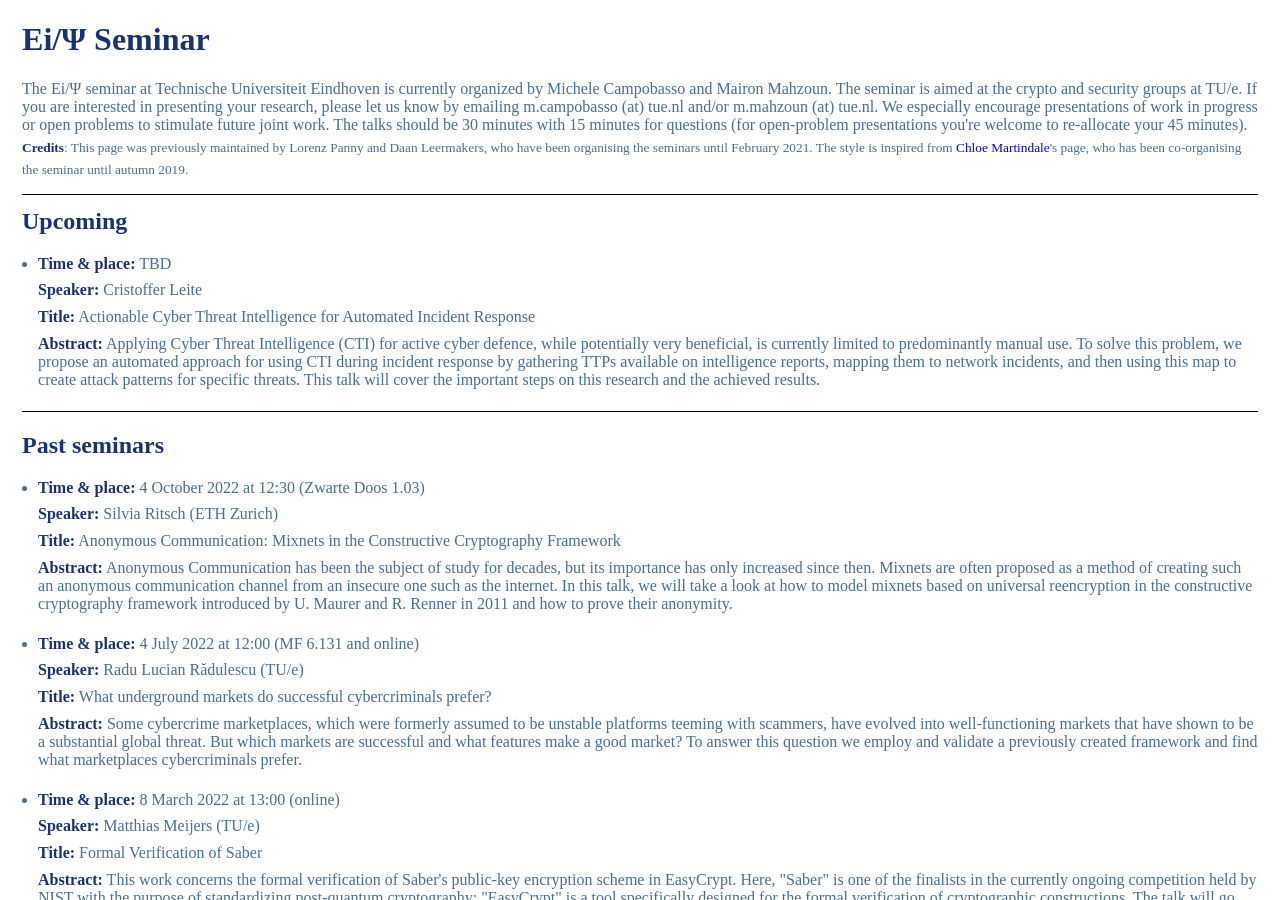
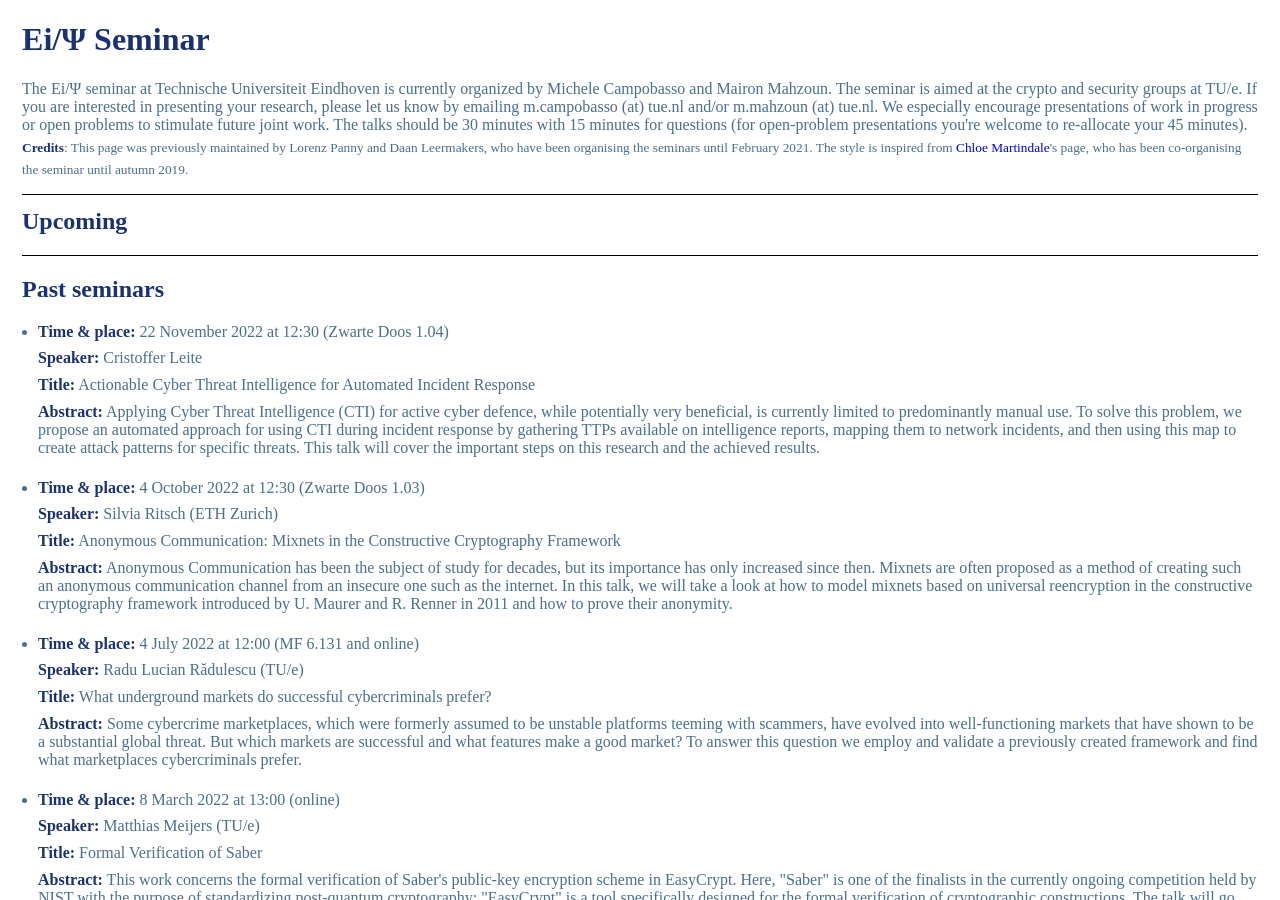
Before and after one commit to michelecampobasso/michelecampobasso.github.io, a Jekyll site: the page eipsi/index.html, which Jekyll copies as it is, in a window 1280 px wide and 900 px high. Built offline with Jekyll 4.4.1, drawn with Linux system fonts in a browser that asks for light colours; some web fonts are replaced; formulas are drawn with MathJax 3.

```diff
--- a/Gemfile
+++ b/Gemfile
@@ -32,6 +32,5 @@ end
 gem "webrick"
 # gem 'eventmachine', :git => 'git://github.com/eventmachine/eventmachine.git',
 # :branch => 'master'
-
-gem 'eventmachine', :git => 'https://github.com/eventmachine/eventmachine.git',
-:branch => 'master'
+gem 'eventmachine', '1.2.7', git: 'https://github.com/eventmachine/eventmachine.git', tag:
+'v1.2.7'
--- a/_layouts/single.html
+++ b/_layouts/single.html
@@ -60,17 +60,18 @@ layout: default
                <!-- Awards badge -->
                {% if page.award and page.award != "" and page.award_link and page.award_link != "" %}
                <a href="{{ page.award_link }}" class="btn btn--award" target="_blank" rel="noopener noreferrer"><i class="fa fa-star" aria-hidden="true"></i>{{ page.award }}</a>
+               <br>
                {% elsif page.award and page.award != "" %}
                <a class="btn btn--award" target="_blank" rel="noopener noreferrer"><i class="fa fa-star" aria-hidden="true"></i> {{ page.award }}</a>
+               <br>
                {% endif %}
-               <br>
                <!--{% if page.publisher_link %}<a href="{{ page.publisher_link }}" class="btn btn--pdf" target="_blank" rel="noopener noreferrer"><i class="fa fa-file-pdf-o" aria-hidden="true"></i> Publisher link</a>{% endif %}
                   {% if page.pre_print_link %}<a href="{{ page.pre_print_link }}" class="btn btn--pdf"><i class="fa fa-file-pdf-o" aria-hidden="true"></i> Pre-print direct link</a>{% endif %}
                   {% if page.open_access_link %}<a href="{{ page.open_access_link }}" class="btn btn--pdf-light"><i class="fa fa-file-pdf-o" aria-hidden="true"></i> arXiv.org</a>{% endif %}
                   {% if page.white_paper_publisher_link %}<a href="{{ page.white_paper_publisher_link }}" class="btn btn--success"><i class="fas fa-external-link-alt" aria-hidden="true"></i> Publisher link</a>{% endif %}
                   {% if page.publisher_link %}<a href="{{ page.open_access_link }}" class="btn btn--pdf" target="_blank" rel="noopener noreferrer"><i class="fa fa-file-pdf-o" aria-hidden="true"></i> Publisher PDF</a>{% endif %}-->
                {% if page.open_access_link %}<a href="{{ page.open_access_link }}" target="_blank" class="btn btn--pdf"><i class="fa fa-file-pdf-o" aria-hidden="true"></i> PDF</a>{% endif %}
-               <!--{% if page.pre_print_link %}<a href="{{ page.pre_print_link }}" class="btn btn--pdf"><i class="fa fa-file-pdf-o" aria-hidden="true"></i> Pre-print</a>{% endif %}-->
+               {% if page.pre_print_link %}<a href="{{ page.pre_print_link }}" class="btn btn--pdf"><i class="fa fa-file-pdf-o" aria-hidden="true"></i> Pre-print</a>{% endif %}
                {% if page.white_paper_publisher_link %}<a href="{{ page.white_paper_publisher_link }}" class="btn btn--success"><i class="fas fa-external-link-alt" aria-hidden="true"></i> External link</a>{% endif %}
                {% if page.database %}<a href="{{ page.database }}" class="btn btn--success"><i class="fa fa-database" aria-hidden="true"></i> Datasets</a>{% endif %}
                {% if page.source %}<a href="{{ page.source }}" class="btn btn--success"><i class="fa fa-code" aria-hidden="true"></i> Source code</a>{% endif %}
--- a/_sass/_buttons.scss
+++ b/_sass/_buttons.scss
@@ -96,7 +96,7 @@ savespace {
     border-color: $info-color !important;
     border-width: 2px !important;
     padding: 0em 0.3em !important;
-    font-size: $type-size-7;
+    font-size: $type-size-6;
     &:hover {
       color: mix(#0000FF, $info-color, 70%) !important;
       background-color: mix(#FFF, $info-color, 70%) !important;
@@ -119,7 +119,7 @@ savespace {
   &--positive {
     background-color: $success-color;
     padding: 0em 0.3em !important;
-    font-size: $type-size-7;
+    font-size: $type-size-6;
 
     &:hover {
       background-color: mix(#000, $success-color, 20%);
@@ -133,7 +133,7 @@ savespace {
     background-color: mix(#FFF, $success-color, 90%) !important;
     border-color: $success-color !important;
     padding: 0em 0.3em !important;
-    font-size: $type-size-7;
+    font-size: $type-size-6;
 
     &:hover {
       color: mix(#208F20, $success-color, 70%) !important;
@@ -148,7 +148,7 @@ savespace {
     background-color: mix(#FFF, $video-color, 90%) !important;
     border-color: $video-color !important;
     padding: 0em 0.3em !important;
-    font-size: $type-size-7;
+    font-size: $type-size-6;
 
     &:hover {
       color: mix(#000, $video-color, 80%) !important;
@@ -163,7 +163,7 @@ savespace {
     background-color: mix(#FFF, $pdf-color, 90%) !important;
     border-color: $pdf-color !important;
     padding: 0em 0.3em !important;
-    font-size: $type-size-7;
+    font-size: $type-size-6;
 
     &:hover {
       color: mix(#FF0000, $pdf-color, 70%) !important;
@@ -178,7 +178,7 @@ savespace {
     background-color: mix(#FFF, $pdf-color, 95%) !important;
     border-color: mix(#FFF, $pdf-color, 30%) !important;
     padding: 0em 0.3em !important;
-    font-size: $type-size-7;
+    font-size: $type-size-6;
 
     &:hover {
       color: mix(#FF0000, $pdf-color, 85%) !important;
@@ -193,7 +193,7 @@ savespace {
     background-color: mix(#FFF, $appendix-color, 90%) !important;
     border-color: $appendix-color !important;
     padding: 0em 0.3em !important;
-    font-size: $type-size-7;
+    font-size: $type-size-6;
 
     &:hover {
       color: mix(#882288, $appendix-color, 70%) !important;
@@ -207,7 +207,7 @@ savespace {
     background-color: mix(#FFF, $whitepaper-color, 60%) !important;
     border-color: $whitepaper-color !important;
     padding: 0em 0.3em !important;
-    font-size: $type-size-7;
+    font-size: $type-size-6;
 
     &:hover {
       background-color: mix(#FFF, $whitepaper-color-hover, 60%) !important;
@@ -220,7 +220,7 @@ savespace {
     background-color: mix(#FFF, $badge-color, 60%) !important;
     border-color: $badge-color !important;
     padding: 0em 0.3em !important;
-    font-size: $type-size-7;
+    font-size: $type-size-6;
 
     &:hover {
       background-color: mix(#FFF, $badge-color-hover, 60%) !important;
@@ -233,7 +233,7 @@ savespace {
     background-color: $award-color;
     border-color: mix(#000, $award-color, 20%)  !important;
     padding: 0em 0.3em !important;
-    font-size: $type-size-7;
+    font-size: $type-size-6;
 
     &:hover {
       background-color: mix(#FFF, $award-color-hover, 20%) !important;
--- a/eipsi/index.html
+++ b/eipsi/index.html
@@ -231,11 +231,17 @@ img.MathJax_strut {border: 0!important; padding: 0!important; margin: 0!importan
         <hr style="margin-bottom:-1ex;">
 
         <h2>Upcoming</h2>
+
+
+        <hr style="margin-top:1ex;">
+
+        <h2>Past seminars</h2>
+
         <ul class="spaced-list">
             <li>
                 <p>
                     <b>Time &amp; place:</b>
-                    TBD
+                    22 November 2022 at 12:30 (Zwarte Doos 1.04)
                 </p><p>
                     <b>Speaker:</b>
                     Cristoffer Leite
@@ -247,10 +253,6 @@ img.MathJax_strut {border: 0!important; padding: 0!important; margin: 0!importan
                     Applying Cyber Threat Intelligence (CTI) for active cyber defence, while potentially very beneficial, is currently limited to predominantly manual use. To solve this problem, we propose an automated approach for using CTI during incident response by gathering TTPs available on intelligence reports, mapping them to network incidents, and then using this map to create attack patterns for specific threats. This talk will cover the important steps on this research and the achieved results.
             </li>
         </ul>
-
-        <hr style="margin-top:1ex;">
-
-        <h2>Past seminars</h2>
 
         <ul class="spaced-list">
             <li>
```
Also changed, not shown: _publications/2022-11-24-threatcrawl.md (added, +12 -0 lines), Gemfile.lock, 2 other files.
